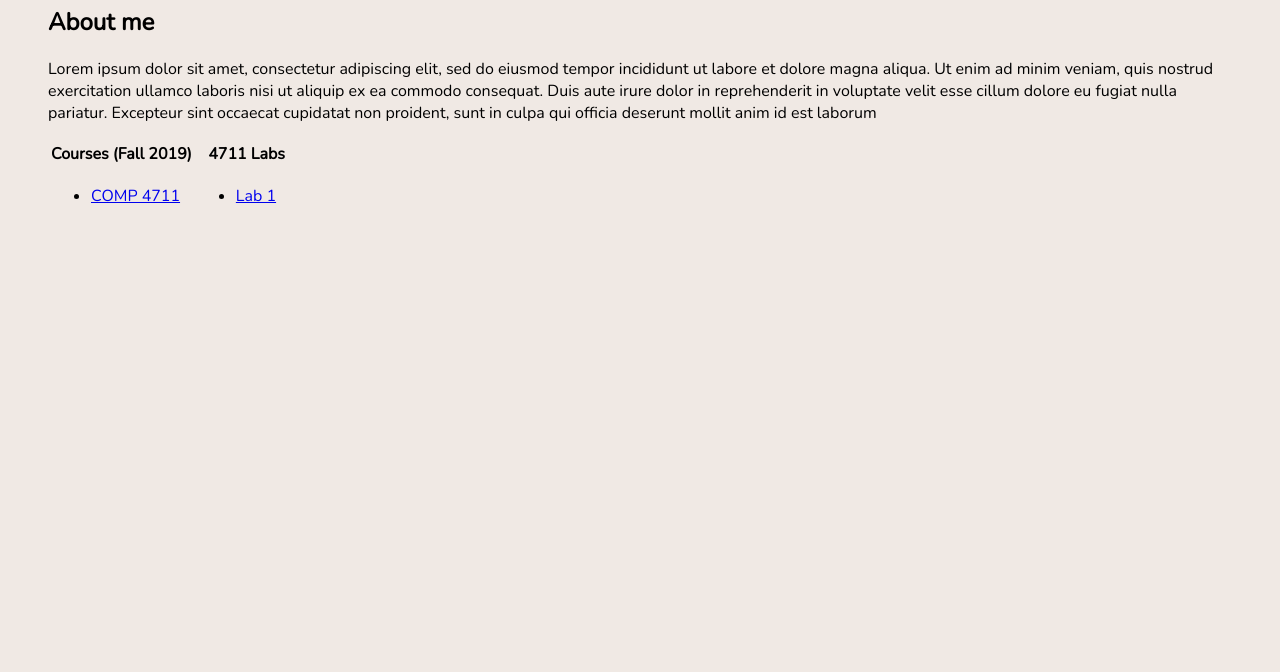
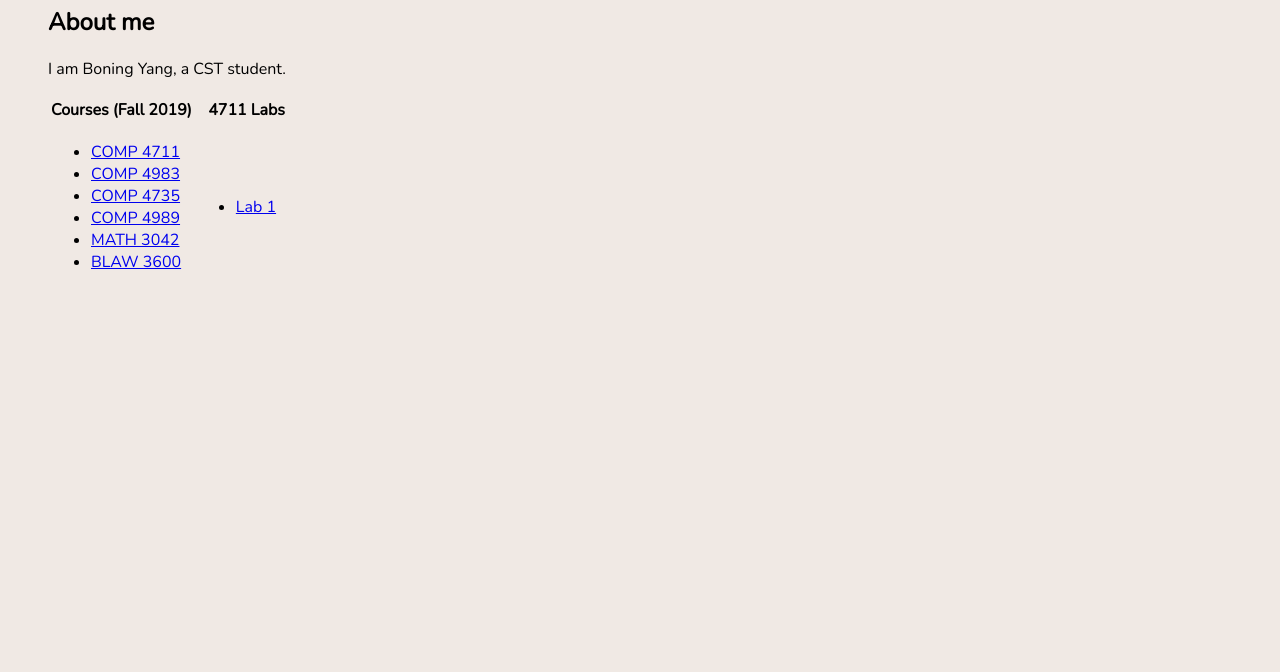
Before and after one commit to mahoushisaber/sylvartore.github.io, a plain HTML site: page index.html in a window 1280 px wide. Shown: the part 128-800 px from the top of the page. Drawn offline with nearby package versions, Linux system fonts and the light colour scheme.

Commit message:
change page content

```diff
--- a/index.html
+++ b/index.html
@@ -2,27 +2,27 @@
 <html>
   <head>
     <title>
-        John Doe home page
+      Boning Yang home page
     </title>
-    <link href="https://fonts.googleapis.com/css?family=Nunito&display=swap" rel="stylesheet">
+    <link
+      href="https://fonts.googleapis.com/css?family=Nunito&display=swap"
+      rel="stylesheet"
+    />
     <style>
       body {
-            background-color: #F0E9E4;
-            font-family: 'Nunito', sans-serif;
+        background-color: #f0e9e4;
+        font-family: "Nunito", sans-serif;
         padding: 40px;
       }
     </style>
   </head>
   <body>
     <h1>
-    John Doe
+      Boning Yang
     </h1>
     <h2>About me</h2>
     <p>
-    Lorem ipsum dolor sit amet, consectetur adipiscing elit, sed do eiusmod tempor incididunt ut labore et dolore magna aliqua.
-    Ut enim ad minim veniam, quis nostrud exercitation ullamco laboris nisi ut aliquip ex ea commodo consequat.
-    Duis aute irure dolor in reprehenderit in voluptate velit esse cillum dolore eu fugiat nulla pariatur.
-    Excepteur sint occaecat cupidatat non proident, sunt in culpa qui officia deserunt mollit anim id est laborum
+      I am Boning Yang, a CST student.
     </p>
     <table>
       <tr>
@@ -33,7 +33,34 @@
         <td>
           <ul>
             <li>
-                    <a href="https://www.bcit.ca/study/outlines/20193035498">COMP 4711</a>
+              <a href="https://www.bcit.ca/study/outlines/20193035498"
+                >COMP 4711</a
+              >
+            </li>
+            <li>
+              <a href="https://www.bcit.ca/study/outlines/20193044905"
+                >COMP 4983</a
+              >
+            </li>
+            <li>
+              <a href="https://www.bcit.ca/study/outlines/20193035501"
+                >COMP 4735</a
+              >
+            </li>
+            <li>
+              <a href="https://www.bcit.ca/study/outlines/20193044907"
+                >COMP 4989</a
+              >
+            </li>
+            <li>
+              <a href="https://www.bcit.ca/study/outlines/20193045353"
+                >MATH 3042</a
+              >
+            </li>
+            <li>
+              <a href="https://www.bcit.ca/study/outlines/20193035493"
+                >BLAW 3600</a
+              >
             </li>
           </ul>
         </td>
```
Lines whose indentation alone changed are shown as unchanged.
